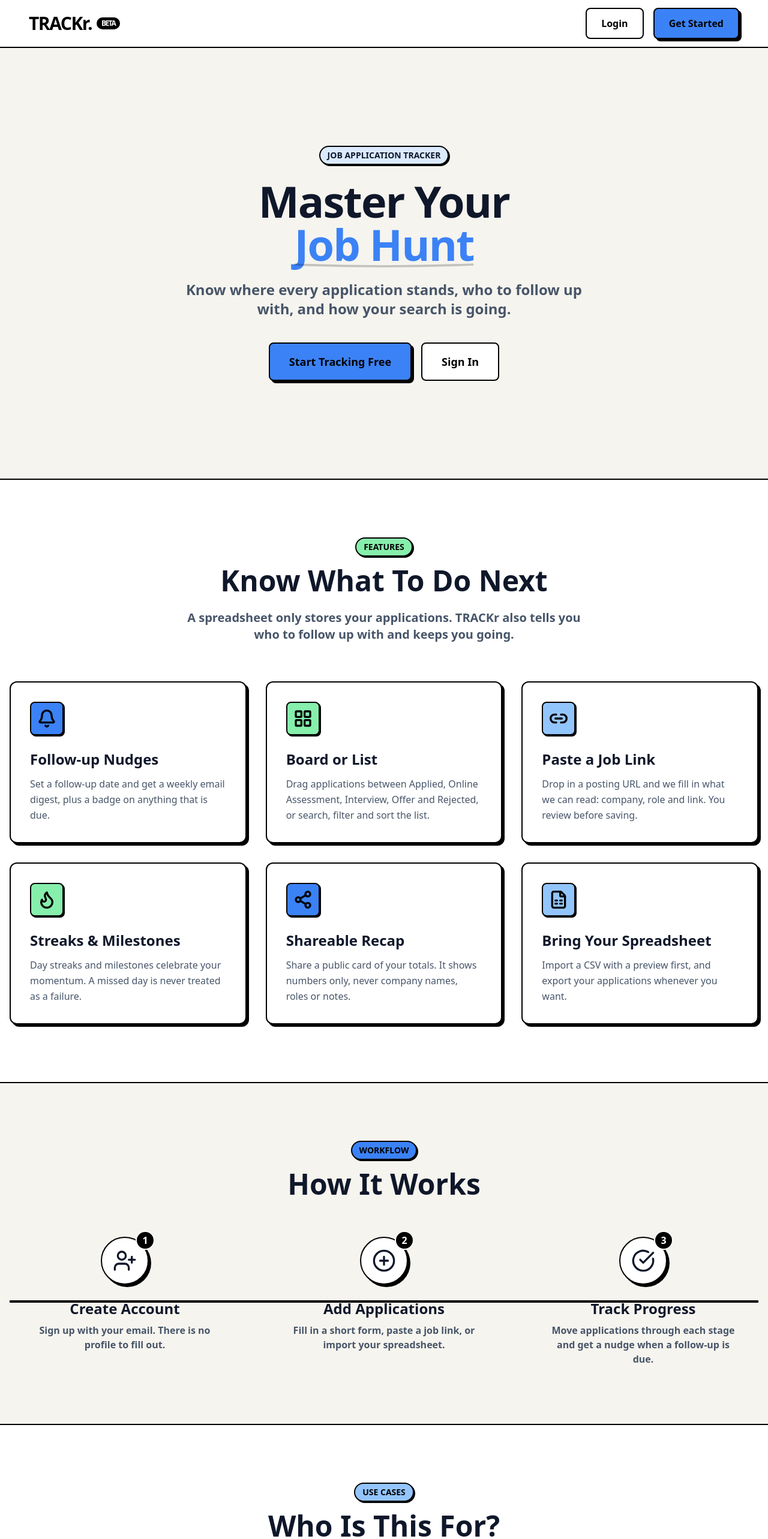
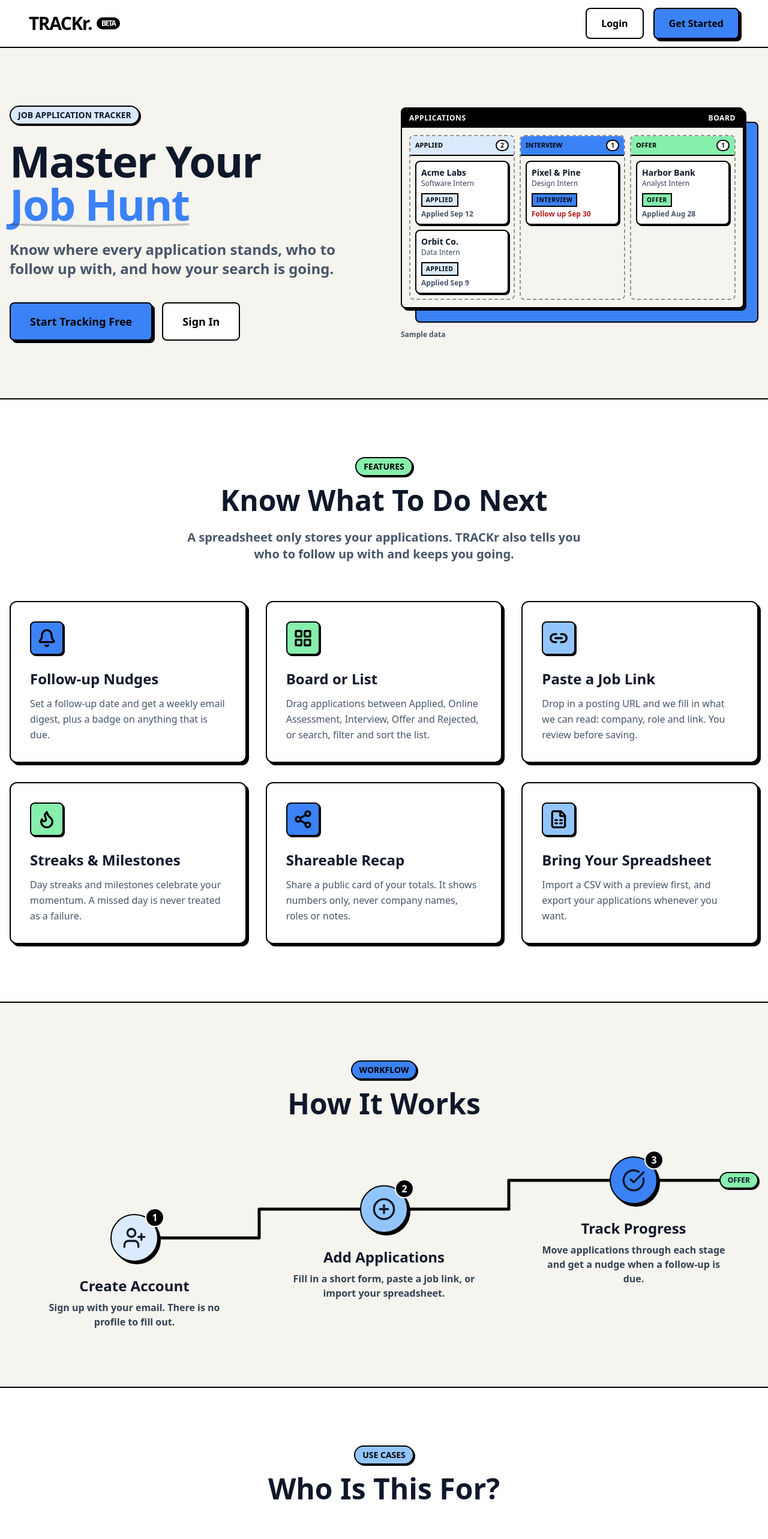
Before and after one commit to dharmikchandel/intern-track, a React (Vite) app in the folder frontend/: page / in a window 1280 px wide. Shown: the top 2566 px of the page at 60% size. Built offline with nearby package versions, Linux system fonts and the light colour scheme; no server answers.

Commit message:
feat: landing hero leads with the real product, paper stack empty state, progress line connector

```diff
--- a/frontend/src/components/landing/HeroSection.tsx
+++ b/frontend/src/components/landing/HeroSection.tsx
@@ -1,13 +1,14 @@
 import { motion } from "framer-motion";
 
 import { NeoLinkButton } from "../ui/NeoLinkButton";
+import { ProductPreview } from "./ProductPreview";
 
 export function HeroSection() {
     return (
-        <section className="min-h-[calc(100vh-80px)] flex items-center justify-center bg-neo-bg relative overflow-hidden border-b-2 border-black">
-            {/* Content */}
-            <div className="container mx-auto px-4 z-10 text-center flex flex-col items-center">
+        <section className="bg-neo-bg relative overflow-hidden border-b-2 border-black">
+            <div className="container mx-auto px-4 py-16 lg:py-24 grid lg:grid-cols-2 gap-14 items-center">
                 <motion.div
+                    className="text-center lg:text-left"
                     initial={{ opacity: 0, y: 20 }}
                     animate={{ opacity: 1, y: 0 }}
                     transition={{ duration: 0.8, ease: "easeOut" }}
@@ -15,7 +16,7 @@
                     <span className="inline-block py-1 px-3 rounded-full bg-neo-blue-tint border-2 border-black text-sm font-black mb-6 shadow-neo-sm">
                         JOB APPLICATION TRACKER
                     </span>
-                    <h1 className="text-5xl md:text-7xl font-black mb-6 tracking-tight leading-none text-slate-900">
+                    <h1 className="text-5xl md:text-6xl xl:text-7xl font-black mb-6 tracking-tight leading-none text-slate-900">
                         Master Your <br />
                         <span className="text-neo-primary relative inline-block">
                             Job Hunt
@@ -24,11 +25,11 @@
                             </svg>
                         </span>
                     </h1>
-                    <p className="text-xl md:text-2xl text-slate-600 font-bold max-w-2xl mx-auto mb-10 leading-relaxed">
+                    <p className="text-xl md:text-2xl text-slate-600 font-bold max-w-xl mx-auto lg:mx-0 mb-10 leading-relaxed">
                         Know where every application stands, who to follow up with, and how your search is going.
                     </p>
 
-                    <div className="flex flex-col sm:flex-row gap-4 justify-center items-center">
+                    <div className="flex flex-col sm:flex-row gap-4 justify-center lg:justify-start items-center">
                         <NeoLinkButton to="/register" className="text-lg px-8 py-4 h-auto">
                             Start Tracking Free
                         </NeoLinkButton>
@@ -37,6 +38,19 @@
                         </NeoLinkButton>
                     </div>
                 </motion.div>
+
+                {/* The real product, on an offset colour block. */}
+                <motion.div
+                    initial={{ opacity: 0, y: 30 }}
+                    animate={{ opacity: 1, y: 0 }}
+                    transition={{ duration: 0.8, delay: 0.15, ease: "easeOut" }}
+                >
+                    <div className="relative pr-4 pb-4 lg:pr-6 lg:pb-6">
+                        <div aria-hidden="true" className="absolute top-4 left-4 right-0 bottom-0 lg:top-6 lg:left-6 bg-neo-primary border-2 border-black rounded-lg" />
+                        <ProductPreview className="relative" />
+                    </div>
+                    <p className="mt-3 text-xs font-bold text-slate-600">Sample data</p>
+                </motion.div>
             </div>
         </section>
     );
--- a/frontend/src/components/landing/HowItWorksSection.tsx
+++ b/frontend/src/components/landing/HowItWorksSection.tsx
@@ -1,5 +1,15 @@
 import { motion } from "framer-motion";
 import { UserPlus, PlusCircle, CheckCircle } from "lucide-react";
+
+// Each step sits one stair higher than the last, and the line climbs with it:
+// the same "closer to an offer" progression the statuses use. Circle centres are
+// at y = 136, 88 and 40 (the pt-* offsets plus half the 80px circle), which is
+// what the SVG path below traces.
+const steps = [
+    { icon: UserPlus, title: "Create Account", text: "Sign up with your email. There is no profile to fill out.", fill: "bg-neo-blue-tint", offset: "md:pt-24" },
+    { icon: PlusCircle, title: "Add Applications", text: "Fill in a short form, paste a job link, or import your spreadsheet.", fill: "bg-neo-blue-mid", offset: "md:pt-12" },
+    { icon: CheckCircle, title: "Track Progress", text: "Move applications through each stage and get a nudge when a follow-up is due.", fill: "bg-neo-primary", offset: "md:pt-0" },
+];
 
 export function HowItWorksSection() {
     return (
@@ -13,60 +23,39 @@
                 </div>
 
                 <div className="relative">
-                    {/* Connection Line (Desktop) */}
-                    <div className="hidden md:block absolute top-1/2 left-0 w-full h-1 bg-black -translate-y-1/2 z-0" />
+                    {/* The climbing line (desktop): x in % of the width, y in px. */}
+                    <svg aria-hidden="true" className="hidden md:block absolute left-0 top-0 w-full h-44 text-black z-0" viewBox="0 0 100 176" preserveAspectRatio="none">
+                        <polyline
+                            points="16.67,136 33.33,136 33.33,88 66.67,88 66.67,40 100,40"
+                            fill="none"
+                            stroke="currentColor"
+                            strokeWidth={5}
+                            strokeLinejoin="round"
+                            vectorEffect="non-scaling-stroke"
+                        />
+                    </svg>
+                    <span className="hidden md:inline-flex absolute right-0 top-10 -translate-y-1/2 z-10 px-3 py-1 border-2 border-black bg-neo-green rounded-full text-xs font-black shadow-neo-sm">
+                        OFFER
+                    </span>
 
-                    <div className="grid grid-cols-1 md:grid-cols-3 gap-12 relative z-10">
+                    <div className="grid grid-cols-1 md:grid-cols-3 gap-y-12 relative z-10">
+                        {steps.map((step, index) => (
                             <motion.div
-                            className="flex flex-col items-center text-center"
-                            initial={{ opacity: 0, x: -50 }}
-                            whileInView={{ opacity: 1, x: 0 }}
-                            viewport={{ once: true }}
-                            transition={{ duration: 0.5 }}
-                        >
-                            <div className="w-20 h-20 bg-white border-2 border-black rounded-full flex items-center justify-center mb-6 shadow-neo relative">
-                                <span className="absolute -top-3 -right-3 w-8 h-8 bg-black text-white rounded-full flex items-center justify-center font-bold border-2 border-white">1</span>
-                                <UserPlus className="w-10 h-10" strokeWidth={2} />
-                            </div>
-                            <h3 className="text-2xl font-black mb-2">Create Account</h3>
-                            <p className="text-slate-600 font-bold max-w-xs">
-                                Sign up with your email. There is no profile to fill out.
-                            </p>
-                        </motion.div>
-
-                        <motion.div
-                            className="flex flex-col items-center text-center"
-                            initial={{ opacity: 0, y: 50 }}
+                                key={step.title}
+                                className={`flex flex-col items-center text-center px-4 ${step.offset}`}
+                                initial={{ opacity: 0, y: 30 }}
                                 whileInView={{ opacity: 1, y: 0 }}
                                 viewport={{ once: true }}
-                            transition={{ duration: 0.5, delay: 0.2 }}
+                                transition={{ duration: 0.5, delay: index * 0.15 }}
                             >
-                            <div className="w-20 h-20 bg-white border-2 border-black rounded-full flex items-center justify-center mb-6 shadow-neo relative">
-                                <span className="absolute -top-3 -right-3 w-8 h-8 bg-black text-white rounded-full flex items-center justify-center font-bold border-2 border-white">2</span>
-                                <PlusCircle className="w-10 h-10" strokeWidth={2} />
+                                <div className={`w-20 h-20 ${step.fill} border-2 border-black rounded-full flex items-center justify-center mb-6 shadow-neo relative`}>
+                                    <span className="absolute -top-3 -right-3 w-8 h-8 bg-black text-white rounded-full flex items-center justify-center font-bold border-2 border-white">{index + 1}</span>
+                                    <step.icon className="w-10 h-10" strokeWidth={2} aria-hidden />
                                 </div>
-                            <h3 className="text-2xl font-black mb-2">Add Applications</h3>
-                            <p className="text-slate-600 font-bold max-w-xs">
-                                Fill in a short form, paste a job link, or import your spreadsheet.
-                            </p>
+                                <h3 className="text-2xl font-black mb-2">{step.title}</h3>
+                                <p className="text-slate-700 font-bold max-w-xs">{step.text}</p>
                             </motion.div>
-
-                        <motion.div
-                            className="flex flex-col items-center text-center"
-                            initial={{ opacity: 0, x: 50 }}
-                            whileInView={{ opacity: 1, x: 0 }}
-                            viewport={{ once: true }}
-                            transition={{ duration: 0.5, delay: 0.4 }}
-                        >
-                            <div className="w-20 h-20 bg-white border-2 border-black rounded-full flex items-center justify-center mb-6 shadow-neo relative">
-                                <span className="absolute -top-3 -right-3 w-8 h-8 bg-black text-white rounded-full flex items-center justify-center font-bold border-2 border-white">3</span>
-                                <CheckCircle className="w-10 h-10" strokeWidth={2} />
-                            </div>
-                            <h3 className="text-2xl font-black mb-2">Track Progress</h3>
-                            <p className="text-slate-600 font-bold max-w-xs">
-                                Move applications through each stage and get a nudge when a follow-up is due.
-                            </p>
-                        </motion.div>
+                        ))}
                     </div>
                 </div>
             </div>
--- /dev/null
+++ b/frontend/src/components/landing/ProductPreview.tsx
@@ -0,0 +1,56 @@
+import { cn } from "../../lib/utils";
+import type { ApplicationStatus } from "../../api/applications";
+import { STATUS_COLORS, STATUS_LABELS } from "../../features/applications/statusMeta";
+import { SampleApplicationCard } from "../ui/SampleApplicationCard";
+
+interface PreviewCard {
+    company: string;
+    role: string;
+    meta: string;
+    due?: boolean;
+}
+
+// Sample data only (fictional companies), shown as a small board. The lane,
+// header strip and card styling match the real kanban board.
+const LANES: Array<{ status: ApplicationStatus; cards: PreviewCard[] }> = [
+    {
+        status: "APPLIED",
+        cards: [
+            { company: "Acme Labs", role: "Software Intern", meta: "Applied Sep 12" },
+            { company: "Orbit Co.", role: "Data Intern", meta: "Applied Sep 9" },
+        ],
+    },
+    { status: "INTERVIEW", cards: [{ company: "Pixel & Pine", role: "Design Intern", meta: "Follow up Sep 30", due: true }] },
+    { status: "OFFER", cards: [{ company: "Harbor Bank", role: "Analyst Intern", meta: "Applied Aug 28" }] },
+];
+
+export function ProductPreview({ className }: { className?: string }) {
+    return (
+        <div role="img" aria-label="Preview of the TRACKr board with sample applications" className={className}>
+            <div className="bg-neo-bg border-2 border-black rounded-lg shadow-neo overflow-hidden">
+                <div className="flex items-center justify-between px-3 py-2 bg-black text-white text-xs font-black uppercase tracking-wider">
+                    <span>Applications</span>
+                    <span>Board</span>
+                </div>
+                <div className="grid grid-cols-2 sm:grid-cols-3 gap-2 p-3">
+                    {LANES.map((lane, i) => (
+                        <div
+                            key={lane.status}
+                            className={cn("border-2 border-dashed border-black/40 rounded-lg overflow-hidden", i === 2 && "hidden sm:block")}
+                        >
+                            <div className={cn("flex items-center justify-between px-2 py-1.5 border-b-2 border-black text-[11px] font-black uppercase", STATUS_COLORS[lane.status])}>
+                                <span>{STATUS_LABELS[lane.status]}</span>
+                                <span className="bg-white text-black border-2 border-black rounded-full px-1.5 text-[10px]">{lane.cards.length}</span>
+                            </div>
+                            <div className="p-2 space-y-2">
+                                {lane.cards.map((card) => (
+                                    <SampleApplicationCard key={card.company} compact status={lane.status} {...card} />
+                                ))}
+                            </div>
+                        </div>
+                    ))}
+                </div>
+            </div>
+        </div>
+    );
+}
--- /dev/null
+++ b/frontend/src/components/ui/PaperStack.tsx
@@ -0,0 +1,36 @@
+import { cn } from "../../lib/utils";
+import { SampleApplicationCard } from "./SampleApplicationCard";
+
+// Three sample application cards fanned out like papers on a desk, each
+// stamped with a different stage. Decorative: it shows what an application
+// looks like before the user has one.
+export function PaperStack({ className }: { className?: string }) {
+    return (
+        <div aria-hidden="true" className={cn("relative mx-auto h-40 w-full max-w-sm", className)}>
+            <SampleApplicationCard
+                compact
+                company="Acme Labs"
+                role="Software Intern"
+                status="APPLIED"
+                meta="Sample"
+                className="absolute left-0 top-6 w-48 -rotate-6"
+            />
+            <SampleApplicationCard
+                compact
+                company="Pixel & Pine"
+                role="Design Intern"
+                status="INTERVIEW"
+                meta="Sample"
+                className="absolute left-[calc(50%-6rem)] top-0 w-48 rotate-2"
+            />
+            <SampleApplicationCard
+                compact
+                company="Harbor Bank"
+                role="Analyst Intern"
+                status="OFFER"
+                meta="Sample"
+                className="absolute right-0 top-10 w-48 -rotate-3"
+            />
+        </div>
+    );
+}
--- /dev/null
+++ b/frontend/src/components/ui/SampleApplicationCard.tsx
@@ -0,0 +1,31 @@
+import { cn } from "../../lib/utils";
+import type { ApplicationStatus } from "../../api/applications";
+import { STATUS_COLORS, STATUS_LABELS } from "../../features/applications/statusMeta";
+
+interface SampleApplicationCardProps {
+    company: string;
+    role: string;
+    status: ApplicationStatus;
+    meta: string;
+    due?: boolean;
+    compact?: boolean;
+    className?: string;
+}
+
+// A static, decorative application card for previews and empty states. It
+// mirrors the real board card (company, role, status, a date line) and reads
+// its colours from statusMeta, so it can never drift from the product.
+export function SampleApplicationCard({ company, role, status, meta, due, compact, className }: SampleApplicationCardProps) {
+    return (
+        <div className={cn("bg-white border-2 border-black rounded-lg shadow-neo", compact ? "p-2 shadow-neo-sm" : "p-3", className)}>
+            <p className={cn("font-black leading-tight truncate", compact && "text-sm")}>{company}</p>
+            <p className={cn("font-medium text-slate-700 truncate", compact ? "text-xs" : "text-sm")}>{role}</p>
+            <div className="mt-2 flex flex-wrap items-center gap-x-2 gap-y-1">
+                <span className={cn("border-2 border-black px-1.5 py-0.5 text-[10px] font-black uppercase tracking-wider", STATUS_COLORS[status])}>
+                    {STATUS_LABELS[status]}
+                </span>
+                <span className={cn("text-xs font-bold text-slate-600", due && "text-neo-red-deep")}>{meta}</span>
+            </div>
+        </div>
+    );
+}
--- a/frontend/src/pages/DashboardPage.tsx
+++ b/frontend/src/pages/DashboardPage.tsx
@@ -3,6 +3,7 @@
 import { NeoAlert } from "../components/ui/NeoAlert";
 import { NeoCard } from "../components/ui/NeoCard";
 import { NeoSkeleton } from "../components/ui/NeoSkeleton";
+import { PaperStack } from "../components/ui/PaperStack";
 import { NeoLinkButton } from "../components/ui/NeoLinkButton";
 import { getStatusCounts, getFunnel, type FunnelMetrics, type StatusCounts } from "../api/analytics";
 import { FollowUpCard } from "../features/digest/FollowUpCard";
@@ -39,6 +40,7 @@
 function FirstRun() {
     return (
         <div className="text-center p-10 border-2 border-dashed border-black bg-white">
+            <PaperStack className="mb-10" />
             <h2 className="text-2xl font-black uppercase mb-2">Track your first application</h2>
             <p className="font-bold text-slate-600 max-w-xl mx-auto mb-6">
                 Add one by hand, paste a job link, or import your spreadsheet. Your pipeline, follow-ups and streak fill in here as you go.
```
Also changed, not shown: 1 other file (tests, documents, lock files or other folders). Lines whose indentation alone changed are shown as unchanged.
